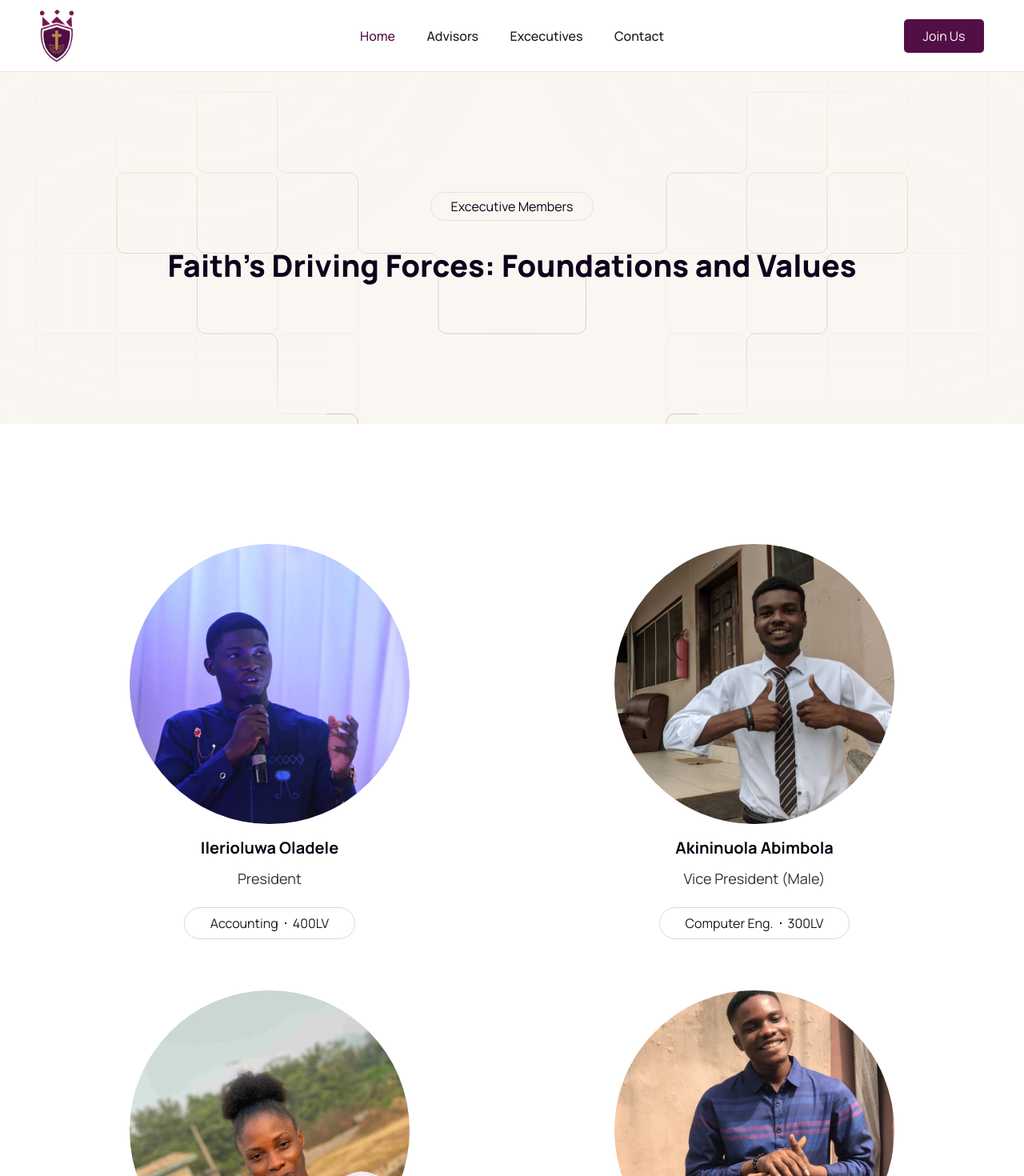
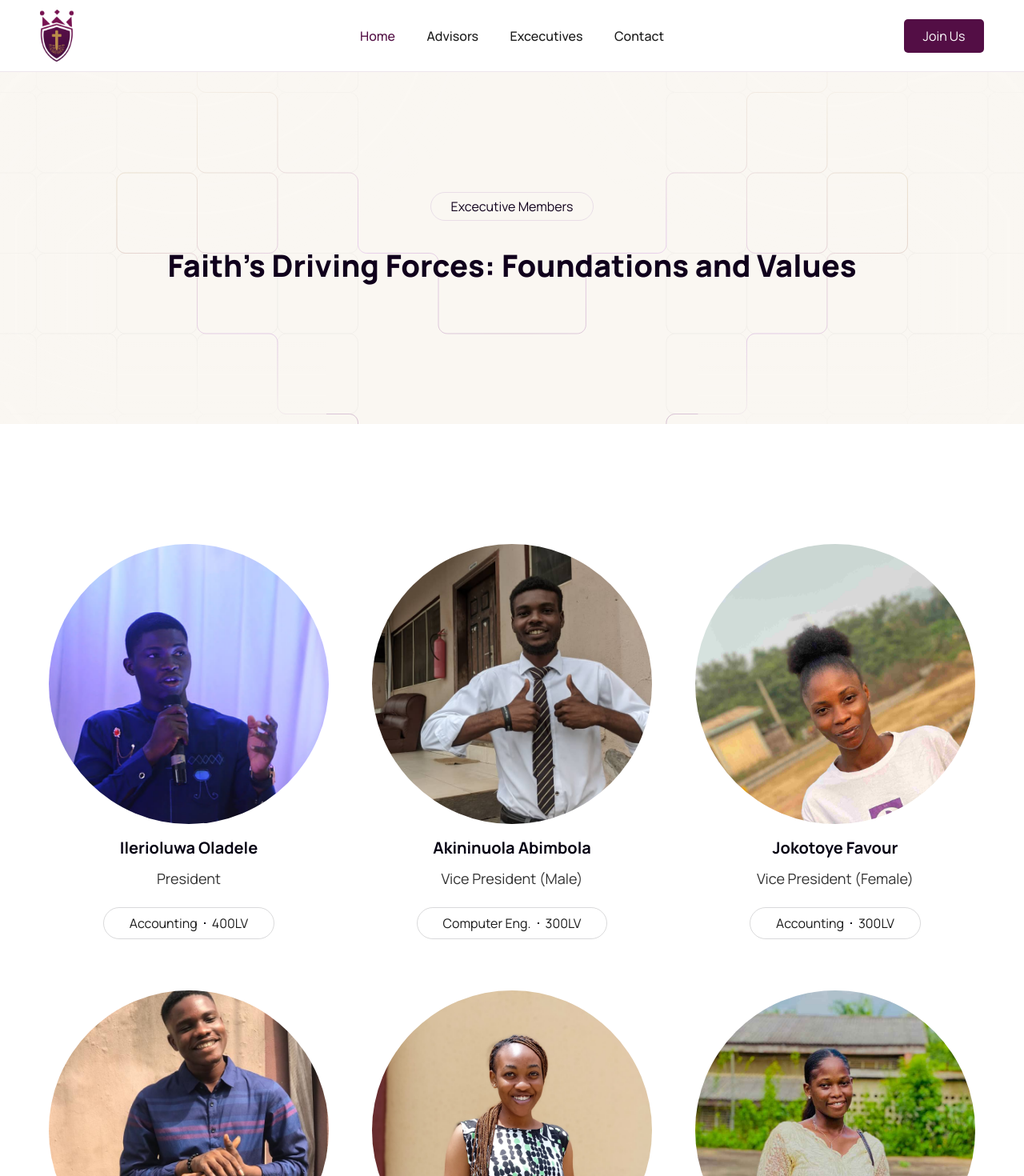
Before and after one commit to Kayphrosh/KLC, a Next.js app: page /executives in a window 1280 px wide. Shown: the top 1470 px of the page at 80% size. Built offline with nearby package versions, Linux system fonts and the light colour scheme.

Commit message:
Executives Update

```diff
--- a/styles/executives.scss
+++ b/styles/executives.scss
@@ -61,7 +61,7 @@
 
     .executives {
       display: grid !important;
-      grid-template-columns: repeat(auto-fit, minmax(400px, 1fr)) !important;
+      grid-template-columns: repeat(auto-fit, minmax(350px, 1fr)) !important;
       width: 100%;
       column-gap: 2rem;
       row-gap: 4rem;
```
